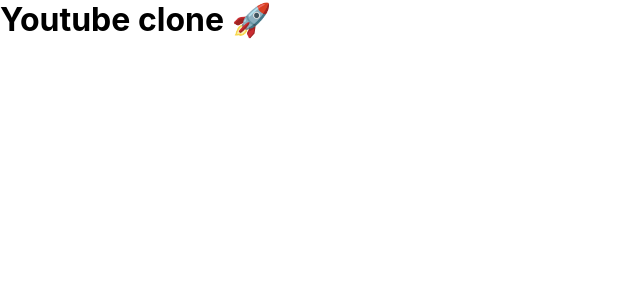
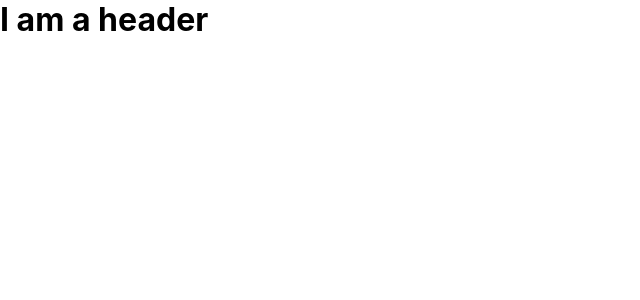
Before and after one commit to Juanse1595/youtube-clone, a React (Create React App) app in the folder youtube-clone-files/: page / in a window 1280 px wide. Shown: the top 300 px of the page, without its empty margins (0-640 px from the left). Built offline with nearby package versions, Linux system fonts and the light colour scheme.

Commit message:
ADD Heades.js new Header component which represents the header with the search bar, the youtube logo and the user profile logo, UPD package.json installed material ui, App.js called Header component

```diff
--- a/youtube-clone-files/package.json
+++ b/youtube-clone-files/package.json
@@ -3,6 +3,9 @@
   "version": "0.1.0",
   "private": true,
   "dependencies": {
+    "@emotion/react": "^11.10.0",
+    "@emotion/styled": "^11.10.0",
+    "@mui/material": "^5.10.2",
     "@testing-library/jest-dom": "^5.16.5",
     "@testing-library/react": "^13.3.0",
     "@testing-library/user-event": "^13.5.0",
--- a/youtube-clone-files/src/App.js
+++ b/youtube-clone-files/src/App.js
@@ -1,11 +1,12 @@
 import './App.css';
+import Header from './Header';
 
 function App() {
   return (
     // BEM class naming convention
     <div className="app">
-      <h1>Youtube clone 🚀</h1>
       {/* Header */}
+      <Header />
       {/* Sidebar */}
       {/* RecommendedVideos */}
     </div>
--- /dev/null
+++ b/youtube-clone-files/src/Header.js
@@ -0,0 +1,11 @@
+import React from 'react'
+
+function Header() {
+  return (
+    <div className='header'>
+      <h1>I am a header</h1>
+    </div>
+  )
+}
+
+export default Header
```
Also changed, not shown: 1 other file (tests, documents, lock files or other folders).
